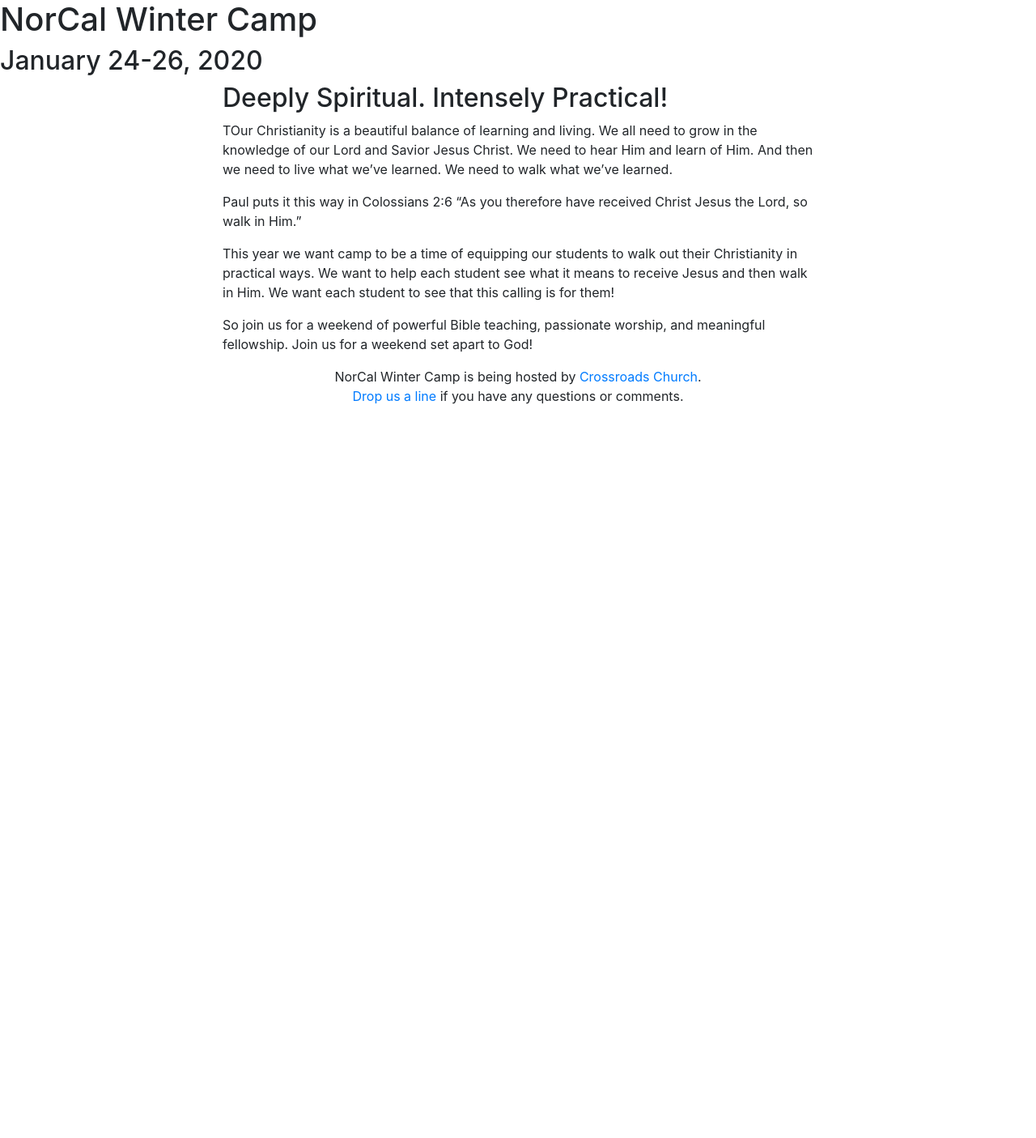
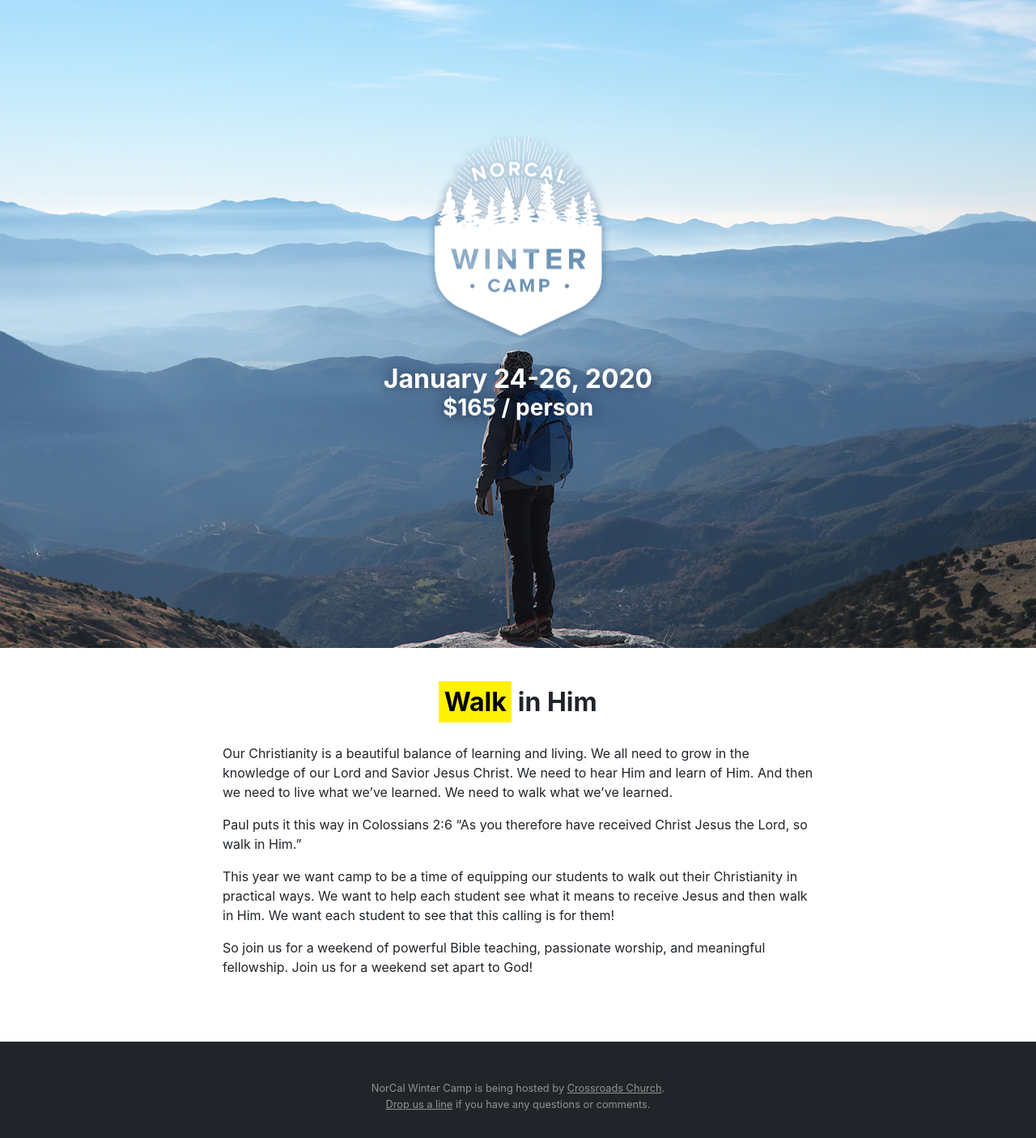
Before and after one commit to jdykast/ncwc2020, a PHP site: page / in a window 1280 px wide. Shown: the whole page at 81% size. Before the commit the page ends 499 px from the top, so only its background shows below. Run offline with PHP 8.4, Linux system fonts and the light colour scheme.

Commit message:
Almost ready for soft launch

```diff
--- /dev/null
+++ b/css/styles.css
@@ -0,0 +1,390 @@
+/*
+ * NorCal Winter Camp 2019
+ * styles.css
+ *
+*/
+
+/*
+abdffb
+a3c9e3
+597b9e
+*/
+
+/*=======================================================
+	Global
+=======================================================*/
+html {
+	height: 100%;
+	width: 100%;
+}
+
+body {
+	height: 100%;
+	width: 100%;
+	position: relative;
+}
+
+
+/*=======================================================
+	Header
+=======================================================*/
+header {
+	position: relative;
+	width: 100%;
+	-webkit-background-size: cover;
+	-moz-background-size: cover;
+	background-size: cover;
+	-o-background-size: cover;
+	background-position: center bottom;
+	background-image: url('../img/header-bg.jpg'), linear-gradient(#abdffb, #a3c9e3, #597b9e);
+	background-color: #fff;
+	text-align: center;
+	min-height: 100%;
+}
+
+header .header-content {
+	position: absolute;
+	top: 45%;
+	width: 100%;
+	-webkit-transform: translateY(-50%);
+	-ms-transform: translateY(-50%);
+	transform: translateY(-50%);
+}
+
+header .header-content .header-content-inner h1 {
+	background: url('../img/logo-shadowed.png') no-repeat;
+	background-position: center;
+	font-size: 2rem;
+	font-weight: 700;
+	margin-top: 0;
+	margin-bottom: 0;
+	text-indent: -9999px;
+	text-transform: uppercase;
+
+	background-size: 231px;
+
+	/*
+	-webkit-background-size: cover;
+	-moz-background-size: cover;
+	background-size: cover;
+	-o-background-size: cover;
+	background-position: center bottom;
+	*/
+
+	/* height set in breakpoints */
+}
+
+header .header-content .header-content-inner h2 {
+	/* font-size set in media queries */
+	color: #fff;
+	font-weight: 700;
+	margin-top: 2rem;
+	margin-bottom: 0;
+	text-shadow: 0 0 16px rgba(17, 32, 61, .8);
+}
+
+header .header-content .header-content-inner h3 {
+	color: #fff;
+	font-size: 2.25rem;
+	font-weight: 700;
+	margin-bottom: 2rem;
+	text-shadow: 0 0 16px rgba(17, 32, 61, .8);
+}
+
+header .header-content .header-content-inner p a {
+	font-weight: 500;
+	text-shadow: 0 0 16px rgba(17, 32, 61, .8);
+	/* Font size and padding set in media queries */
+}
+
+/*========================
+	Media Queries -
+	Header
+=========================*/
+/* --- [<576] --- */
+@media (max-width: 575px) {
+	header .header-content .header-content-inner h1 {
+		height: 200px;
+
+		background-size: 180px;
+	}
+
+	header .header-content .header-content-inner h2 {
+		font-size: 1.75rem;
+	}
+
+	header .header-content .header-content-inner h3 {
+		font-size: 1.5rem;
+	}
+
+	header .header-content .header-content-inner p a {
+		font-size: 1.75rem;
+		padding: .5rem 2rem;
+	}
+}
+
+/* --- [>576] --- */
+@media (min-width: 576px) {
+	header .header-content .header-content-inner h1 {
+		height: 250px;
+
+		background-size: 231px;
+	}
+
+	header .header-content .header-content-inner h2 {
+		font-size: 2rem;
+	}
+
+	header .header-content .header-content-inner h3 {
+		font-size: 1.75rem;
+	}
+
+	header .header-content .header-content-inner p a {
+		font-size: 1.75rem;
+		padding: .5rem 4rem;
+	}
+}
+
+
+/*=======================================================
+	Nav
+=======================================================*/
+nav {
+	background-color: rgba(255, 255, 255, .9);
+	box-shadow: 0 2px 2px rgba(0, 0, 0, .1);
+}
+
+
+/*=======================================================
+	Blurb
+=======================================================*/
+#blurb {
+	margin-top: 3rem;
+}
+
+#blurb h2 {
+	font-weight: 700;
+	text-align: center;
+	margin-bottom: 2rem;
+}
+
+#blurb h2 mark {
+	background-color: #fff200;
+}
+
+
+/*=======================================================
+	Details
+=======================================================*/
+#details{
+	border-top: 1px solid #eee;
+	margin-top: 3rem;
+	padding-top: 4rem;
+}
+
+.profile-pic a {
+	color: #fff;
+	border-bottom: 2px solid rgba(255, 255, 255, .4)
+}
+
+.profile-pic a:hover {
+	color: #fff;
+	text-decoration: none;
+	border-bottom: 2px solid rgba(255, 255, 255, .8)
+}
+
+#details h3, #details p {
+	margin-bottom: 0;
+}
+
+#info-dates {
+	background: #fff url('../img/icon-calendar.svg') no-repeat left top;
+}
+
+#info-cost {
+	background: #fff url('../img/icon-usd.svg') no-repeat left top;
+}
+
+#info-location {
+	background: #fff url('../img/icon-pin.svg') no-repeat left top;
+}
+
+#info-register {
+	background: #fff url('../img/icon-create.svg') no-repeat left top;
+}
+
+/*========================
+	Media Queries -
+	Details
+=========================*/
+/* --- [ <576 ] --- */
+@media (max-width: 575px) {
+	#details h2 {
+		text-align: center;
+		font-weight: 700;
+		margin-bottom: 2rem;
+	}
+
+	.profile-pic {
+		display: inline-block;
+		width: 100%;
+		height: 300px;
+		position: relative;
+		margin-bottom: 2rem;
+		border-radius: .3rem;
+	}
+
+	#speaker {
+		background: #fff url('../img/rory.jpg') no-repeat center 35%;
+	}
+
+	#worship {
+		background: #fff url('../img/revo.jpg') no-repeat center 53%;
+	}
+
+	.profile-label {
+		bottom: 0;
+		position: absolute;
+		padding: .8rem .5rem;
+		background: rgba(0, 0, 0, .6);
+		color: #fff;
+		width: 100%;
+		border-bottom-right-radius: .3rem;
+		border-bottom-left-radius: .3rem;
+	}
+
+	.info-block {
+		width: 100%;
+		margin-bottom: 1em;
+		padding-left: 70px;
+	}
+
+	#info-register {
+		display: none;
+	}
+
+	#details .btn {
+		margin-top: 3rem;
+		padding: .5rem 1rem;
+	}
+
+	#details .btn h2 {
+		margin-bottom: 0;
+	}
+}
+
+/* --- [ >576 ] --- */
+@media (min-width: 576px) {
+	#details div > h2 {
+		display: none;
+	}
+
+	.profile-pic {
+		display: inline-block;
+		width: 250px;
+		height: 250px;
+		position: relative;
+		overflow: hidden;
+		border-radius: 50%;
+	}
+
+	#speaker {
+		background: #fff url('../img/rory.jpg') no-repeat center 40%;
+		background-size: cover;
+	}
+
+	#worship {
+		background: #fff url('../img/revo.jpg') no-repeat center 53%;
+		background-size: cover;
+	}
+
+	.profile-label {
+		text-align: center;
+		margin-top: 67%;
+		padding: .3rem 0 4rem;
+		background: rgba(0, 0, 0, .6);
+		color: #fff;
+	}
+
+	.info-block {
+		width: 330px;
+		padding-left: 90px;
+		margin-top: 3rem;
+		min-height: 4.2rem;
+	}
+
+	#info-dates, #info-cost, #info-location, #info-register {
+		background-size: 4rem;
+	}
+
+	#info-register {
+		display: block;
+	}
+
+	#details .btn {
+		margin-top: 3rem;
+		padding: .5rem 4rem;
+	}
+}
+
+/* --- Step 2 (>768) --- */
+@media (min-width: 768px) {
+	.profile-pic {
+		width: 300px;
+		height: 300px;
+	}
+}
+
+
+/*=======================================================
+	Resources
+=======================================================*/
+#resources {
+	border-top: 1px solid #eee;
+	margin-top: 4rem;
+	padding-top: 4rem;
+	padding-bottom: 4rem;
+}
+
+#resources h2 {
+	text-align: center;
+	font-weight: 700;
+	margin-bottom: 2rem;
+}
+
+
+/*=======================================================
+	Dodgeball (and banner)
+=======================================================*/
+#dodgeball-banner {
+	background: #fff url('../img/dodgeball-banner.png') no-repeat center 10%;
+	background-size: cover;
+	min-height: 342px;
+	margin-bottom: 4rem;
+}
+
+#dodgeball h2 {
+	text-align: center;
+	font-weight: 700;
+	margin-bottom: 2rem;
+}
+
+/*=======================================================
+	Footer
+=======================================================*/
+footer {
+	background-color: #212529;
+	color: rgba(255, 255, 255, 0.5);
+	font-size: .8rem;
+	margin-top: 4rem;
+	padding: 3rem 0 1rem;
+}
+
+footer a {
+	color: rgba(255, 255, 255, 0.5);
+	text-decoration: underline;
+}
+
+footer a:hover {
+	color: #fff;
+}
--- a/index.htm
+++ b/index.php
@@ -14,9 +14,7 @@
 
 	<!-- CSS -->
 	<link rel="stylesheet" href="https://stackpath.bootstrapcdn.com/bootstrap/4.3.1/css/bootstrap.min.css" integrity="sha384-ggOyR0iXCbMQv3Xipma34MD+dH/1fQ784/j6cY/iJTQUOhcWr7x9JvoRxT2MZw1T" crossorigin="anonymous">
-	<!--
     <link href="css/styles.css" rel="stylesheet">
-    -->
 
 	<!-- HTML5 shim and Respond.js for IE8 support of HTML5 elements and media queries -->
 	<!-- WARNING: Respond.js doesn't work if you view the page via file:// -->
@@ -54,10 +52,10 @@
             <div class="header-content-inner">
 				<h1>NorCal Winter Camp</h1>
 				<h2>January 24-26, 2020</h2>
-                <!--
                 <h3>$165 / person</h3>
-                <p><a class="btn btn-primary btn-lg" href="https://goo.gl/forms/mhjBu3XD1cyotBaw1" role="button">Register Now!</a></p>
-                -->
+				<!--
+				<p><a class="btn btn-primary btn-lg" href="https://goo.gl/forms/mhjBu3XD1cyotBaw1" role="button">Register Now!</a></p>
+				-->
             </div>
         </div>
 	</header>
@@ -65,9 +63,9 @@
 	<div id="blurb" class="container">
         <div class="row d-flex justify-content-center">
 			<div class="col-lg-8 col-md col-sm">
-                <h2>Deeply Spiritual. Intensely Practical!</h2>
+                <h2><mark>Walk</mark> in Him</h2>
 
-                <p>TOur Christianity is a beautiful balance of learning and living. We all need to grow in the knowledge of our Lord and Savior Jesus Christ. We need to hear Him and learn of Him. And then we need to live what we&#8217;ve learned. We need to walk what we’ve learned.</p>
+                <p>Our Christianity is a beautiful balance of learning and living. We all need to grow in the knowledge of our Lord and Savior Jesus Christ. We need to hear Him and learn of Him. And then we need to live what we&#8217;ve learned. We need to walk what we’ve learned.</p>
 
                 <p>Paul puts it this way in Colossians 2:6 &ldquo;As you therefore have received Christ Jesus the Lord, so walk in Him.&rdquo;</p>
 
--- /dev/null
+++ b/zz_index.php
@@ -0,0 +1,2 @@
+<?php
+phpinfo();
```
Also changed, not shown: favicon-16x16.png (added), favicon-32x32.png (added), favicon-96x96.png (added), img/header-bg.jpg (added), img/logo-shadowed.png (added), img/logo-white.svg (added), 1 other file.
